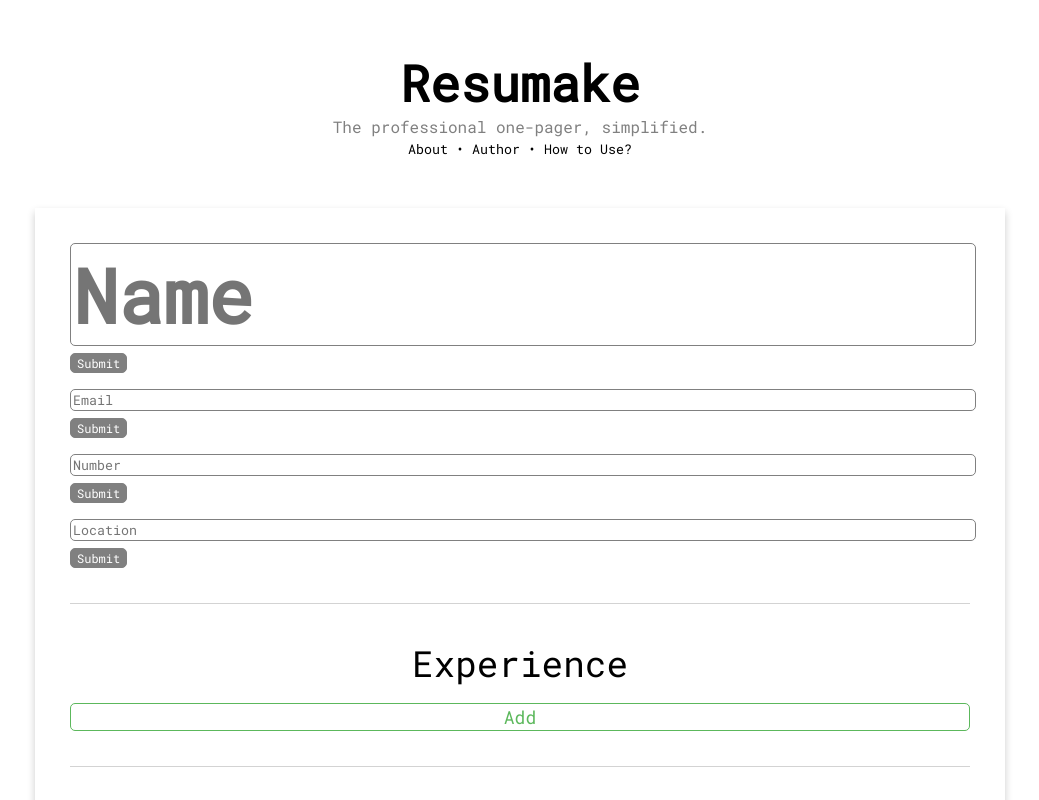
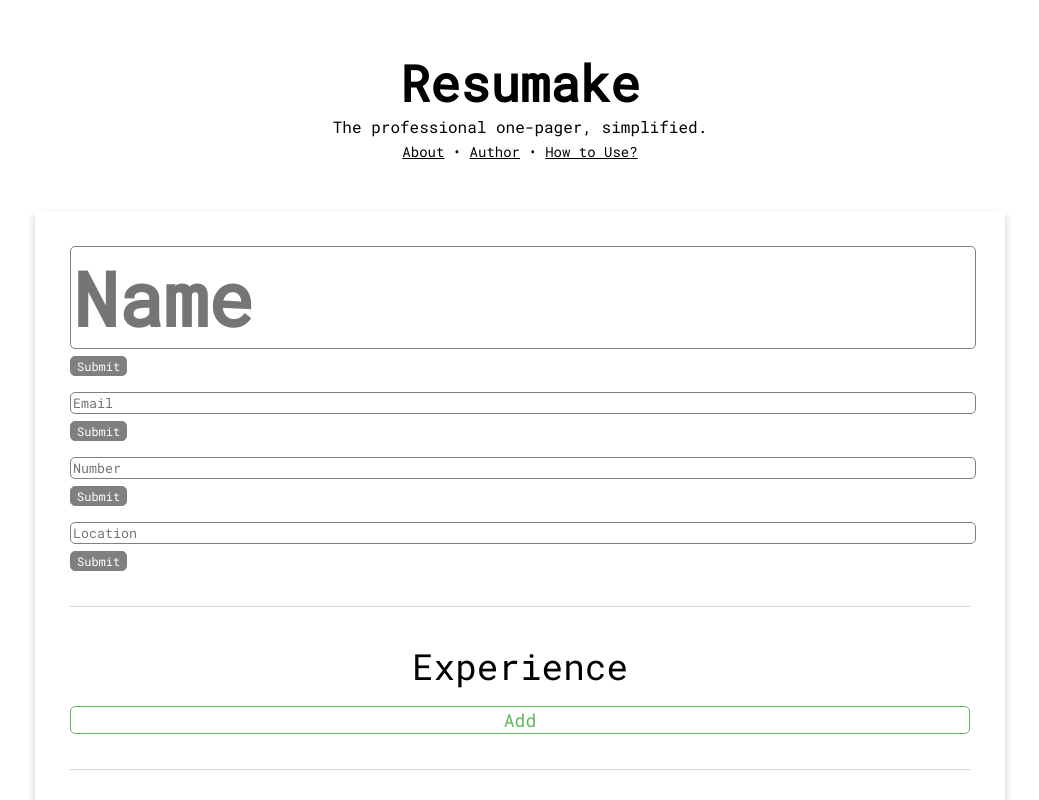
Before and after one commit to FrancisLangit/resumake, a React (Create React App) app: page / in a window 1280 px wide. Shown: the top 800 px of the page, without its empty margins (120-1159 px from the left). Built offline with nearby package versions, Linux system fonts and the light colour scheme; the HTML template or start-up script is replaced by a standard one.

Commit message:
Add links to and style Header component

```diff
--- a/src/components/Header/Header.js
+++ b/src/components/Header/Header.js
@@ -4,10 +4,14 @@
   return (
     <div className={style.container}>
       <div className={style.header}>Resumake</div>
-      <div className={style.subHeader}>
-        The professional one-pager, simplified.
+      <div>The professional one-pager, simplified.</div>
+      <div className={style.links}>
+        <a href="https://github.com/FrancisLangit/resumake">About</a> •{' '}
+        <a href="https://github.com/FrancisLangit">Author</a> •{' '}
+        <a href="https://github.com/FrancisLangit/resumake#usage">
+          How to Use?
+        </a>
       </div>
-      <small>About • Author • How to Use?</small>
     </div>
   );
 };
--- a/src/components/Header/Header.module.scss
+++ b/src/components/Header/Header.module.scss
@@ -8,6 +8,15 @@
   font-weight: bolder;
 }
 
-.subHeader {
-  color: grey;
+.links {
+  font-size: 14px;
+  margin-top: 5px;
+
+  a {
+    color: black;
+
+    &:hover {
+      text-decoration: none;
+    }
+  }
 }
```
